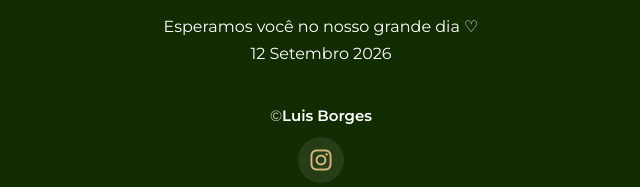
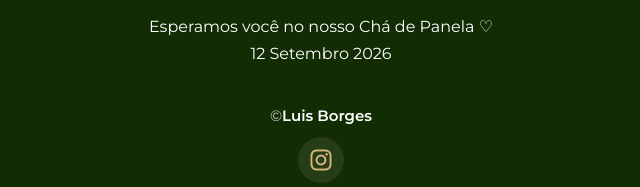
Before and after one commit to luixzss/Convite, a plain HTML site: page index.html in a window 1280 px wide. Shown: the part 5818-6005 px from the top of the page, 319-959 px from the left. Drawn offline with nearby package versions, Linux system fonts and the light colour scheme; a script that the page names is missing.

Commit message:
atualize o index.html com as alterações mais recentes do projeto.

```diff
--- a/index.html
+++ b/index.html
@@ -322,7 +322,7 @@ FOOTER
 
     <h2>Deyse & Maeliton</h2>
 
-    <p>Esperamos você no nosso grande dia ♡</p>
+    <p>Esperamos você no nosso Chá de Panela ♡</p>
 
     <p>12 Setembro 2026</p>
 
```
